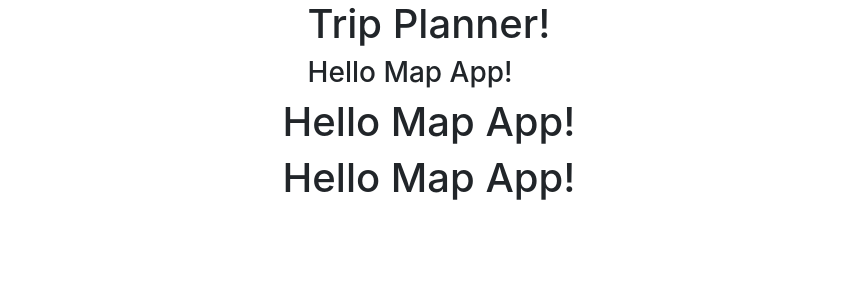
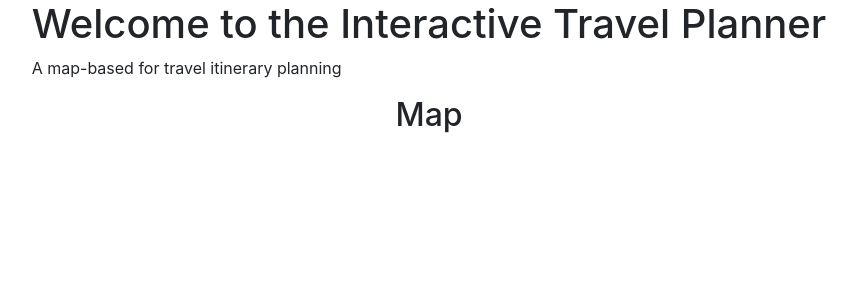
Before and after one commit to bleafman/map-travel-planner, a React (Create React App) app: page / in a window 1280 px wide. Shown: the top 300 px of the page, without its empty margins (211-1068 px from the left). Built offline with nearby package versions, Linux system fonts and the light colour scheme.

Commit message:
Adjusted basic layout

```diff
--- a/src/App.js
+++ b/src/App.js
@@ -12,21 +12,12 @@ function App() {
     <div data-testid='app'>
       <Container>
         <Full center>
-          <div>
-            <h1>Trip Planner!</h1>
-            <div>
-              <h3>Hello Map App!</h3>
-            </div>
-          </div>
+          <h1>Welcome to the Interactive Travel Planner</h1>
+          <p>A map-based for travel itinerary planning</p>
         </Full>
         <Full>
           <div>
-            <h1>Hello Map App!</h1>
-          </div>
-        </Full>
-        <Full center>
-          <div>
-            <h1>Hello Map App!</h1>
+            <h2>Map</h2>
           </div>
         </Full>
       </Container>
--- a/src/Components/Full.jsx
+++ b/src/Components/Full.jsx
@@ -3,12 +3,11 @@ import classNames from 'classnames';
 
 /**
  * Compositional wrapper to give a "full" row width to contents.
- * @param center will apply justify-content-center and d-flex.
+ * @param center will apply justify-content-center
  */
 function Full({ children, center }) {
   const fullClass = classNames({
     row: true,
-    dflex: center,
     'justify-content-center': center
   });
 
```
